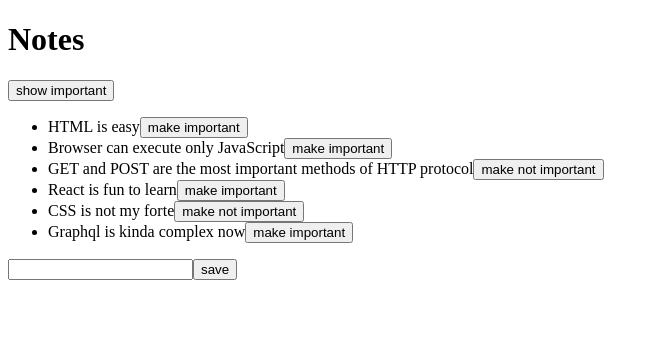
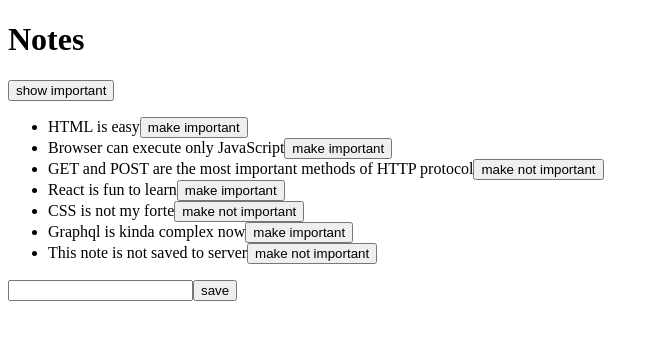
Before and after one commit to Devanshukoli/full-stack-submission-repo, a React (Vite) app in the folder part2/: page / in a window 1280 px wide. Shown: the top 340 px of the page, without its empty margins (0-659 px from the left). Built offline with nearby package versions, Linux system fonts and the light colour scheme; data requests are answered from the project's data file.

Commit message:
handling error in notes

```diff
--- a/part2/src/App.jsx
+++ b/part2/src/App.jsx
@@ -57,6 +57,12 @@
       .then(updatedNotes => {
         setNotes(notes.map(note => note.id === id ? updatedNotes : note))
       })
+      .catch(error => {
+        alert(
+          `the note '${note.content}' was already deleted from server`
+        )
+        setNotes(notes.filter(n => n.id !== id))
+      })
   }
 
   return (
--- a/part2/src/services/notes.js
+++ b/part2/src/services/notes.js
@@ -3,7 +3,12 @@
 
 const getAll = () => {
   const request = axios.get(baseUrl)
-  return request.then(response => response.data)
+  const nonExisting = {
+    id: 10000,
+    content: 'This note is not saved to server',
+    important: true,
+  }
+  return request.then(response => response.data.concat(nonExisting))
 }
 
 const create = newObject => {
```
